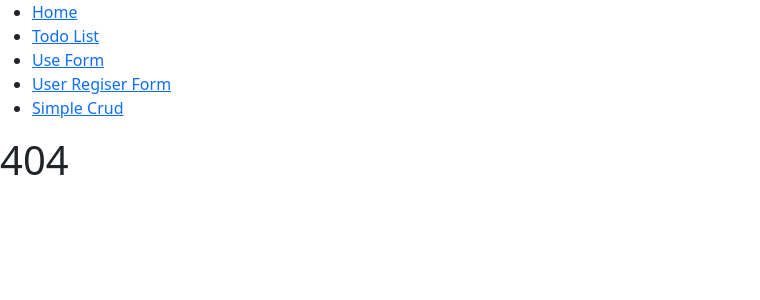
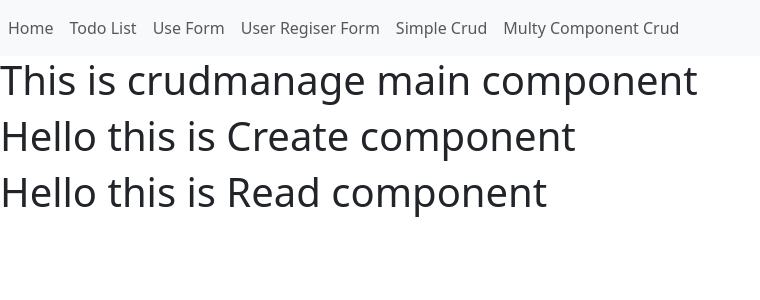
Before and after one commit to Shalini2517/ReactJs-Practice, a React (Vite) app: page /crudmanage in a window 1280 px wide. Before the commit this address had no page. Shown: the top 300 px of the page, without its empty margins (0-760 px from the left). Built offline with nearby package versions, Linux system fonts and the light colour scheme.

Commit message:
multple component created

```diff
--- a/src/App.jsx
+++ b/src/App.jsx
@@ -9,6 +9,7 @@ import { Layout } from "./components/layout";
 import { NoPage } from "./components/noPage";
 import { UserRegisterForm } from "./components/userRegisterForm"
 import { Simplecrud } from "./components/simpleCrud";
+import { Crudmanage } from "./CRUDcomponent/crudmanage"
 
 
 export default function App() {
@@ -21,6 +22,7 @@ export default function App() {
           <Route path="todoList" element={<Todolistapp />} />
           <Route path="userRegisterForm" element={<UserRegisterForm />} />
           <Route path="simplecrud" element={<Simplecrud />} />
+          <Route path="crudmanage" element={<Crudmanage />} />
           <Route path="*" element={<NoPage />} />
         </Route>
       </Routes>
--- /dev/null
+++ b/src/CRUDcomponent/create.jsx
@@ -0,0 +1,3 @@
+export const Create = () => {
+    return (<><h1>Hello this is Create component</h1></>)
+}
--- /dev/null
+++ b/src/CRUDcomponent/crudmanage.jsx
@@ -0,0 +1,14 @@
+
+import React from "react";
+import { Create } from "./create";
+import { Read } from "./read";
+import { Delete } from "./delete";
+import { Update } from "./update";
+
+export const Crudmanage = () => {
+    return (<>
+        <h1>This is crudmanage main component</h1>
+        <Create />
+        <Read />
+    </>)
+}
--- /dev/null
+++ b/src/CRUDcomponent/delete.jsx
@@ -0,0 +1,3 @@
+export const Delete = () => {
+    return (<><h1>Hello this is Delete component</h1></>)
+}
--- /dev/null
+++ b/src/CRUDcomponent/read.jsx
@@ -0,0 +1,3 @@
+export const Read = () => {
+    return (<><h1>Hello this is Read component</h1></>)
+}
--- /dev/null
+++ b/src/CRUDcomponent/update.jsx
@@ -0,0 +1,3 @@
+export const Update = () => {
+    return (<><h1>Hello this is update component</h1></>)
+}
--- a/src/components/layout.jsx
+++ b/src/components/layout.jsx
@@ -2,22 +2,25 @@
 import { Outlet, Link } from "react-router-dom"
 export const Layout = () => {
     return (<>
-        <nav>
-            <ul>
-                <li>
-                    <Link to="/">Home</Link>
+        <nav className="navbar navbar-expand-lg navbar-light bg-light">
+            <ul className="navbar-nav mr-auto">
+                <li className="nav-item active">
+                    <Link className="nav-link" to="/">Home</Link>
                 </li>
-                <li>
-                    <Link to="/todoList">Todo List</Link>
+                <li className="nav-item">
+                    <Link className="nav-link" to="/todoList">Todo List</Link>
                 </li>
-                <li>
-                    <Link to="/useForm">Use Form</Link>
+                <li className="nav-item">
+                    <Link className="nav-link" to="/useForm">Use Form</Link>
                 </li>
-                <li>
-                    <Link to="/userRegisterForm">User Regiser Form</Link>
+                <li className="nav-item">
+                    <Link className="nav-link" to="/userRegisterForm">User Regiser Form</Link>
                 </li>
-                <li>
-                    <Link to="/simplecrud">Simple Crud</Link>
+                <li className="nav-item">
+                    <Link className="nav-link" to="/simplecrud">Simple Crud</Link>
+                </li>
+                <li className="nav-item">
+                    <Link className="nav-link" to="/crudmanage">Multy Component Crud</Link>
                 </li>
             </ul>
         </nav>
```
